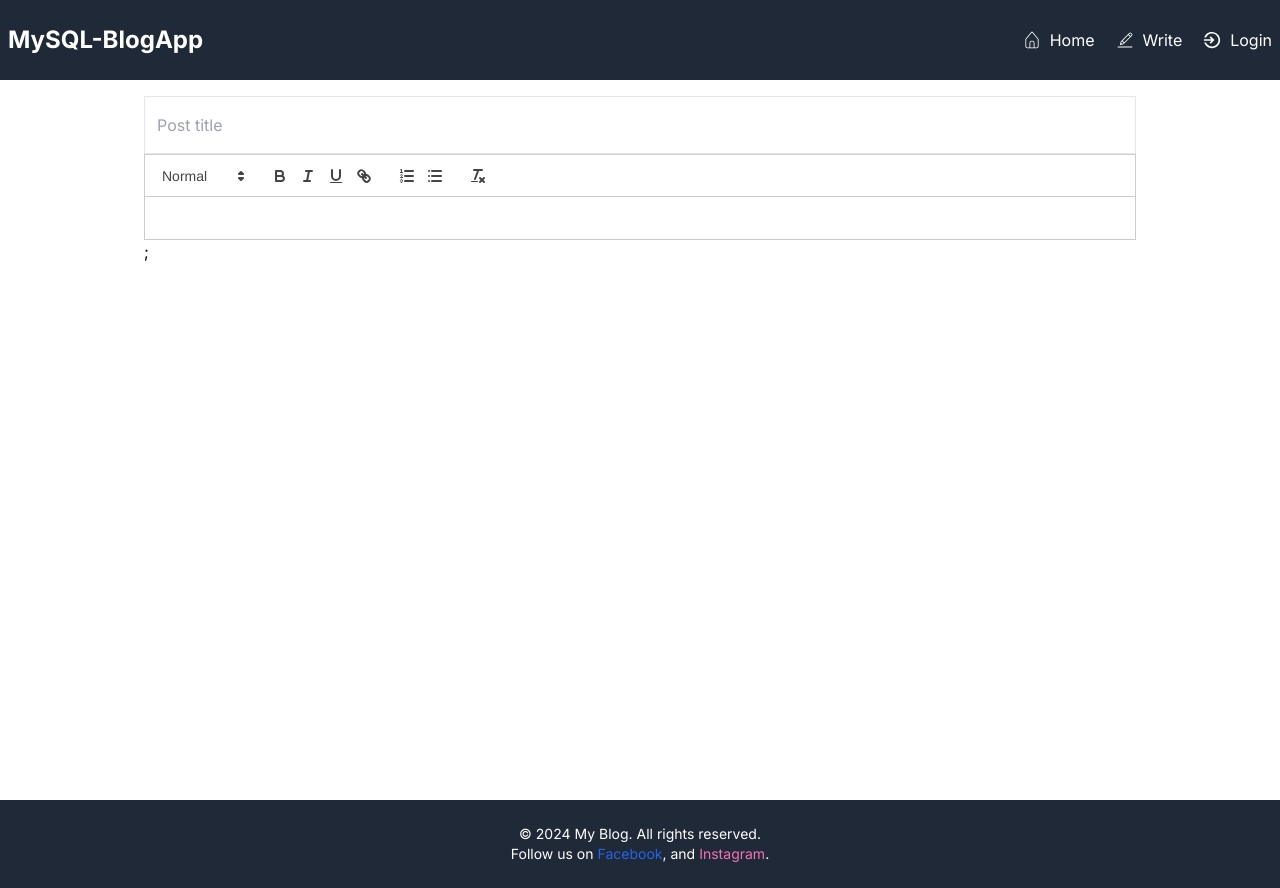
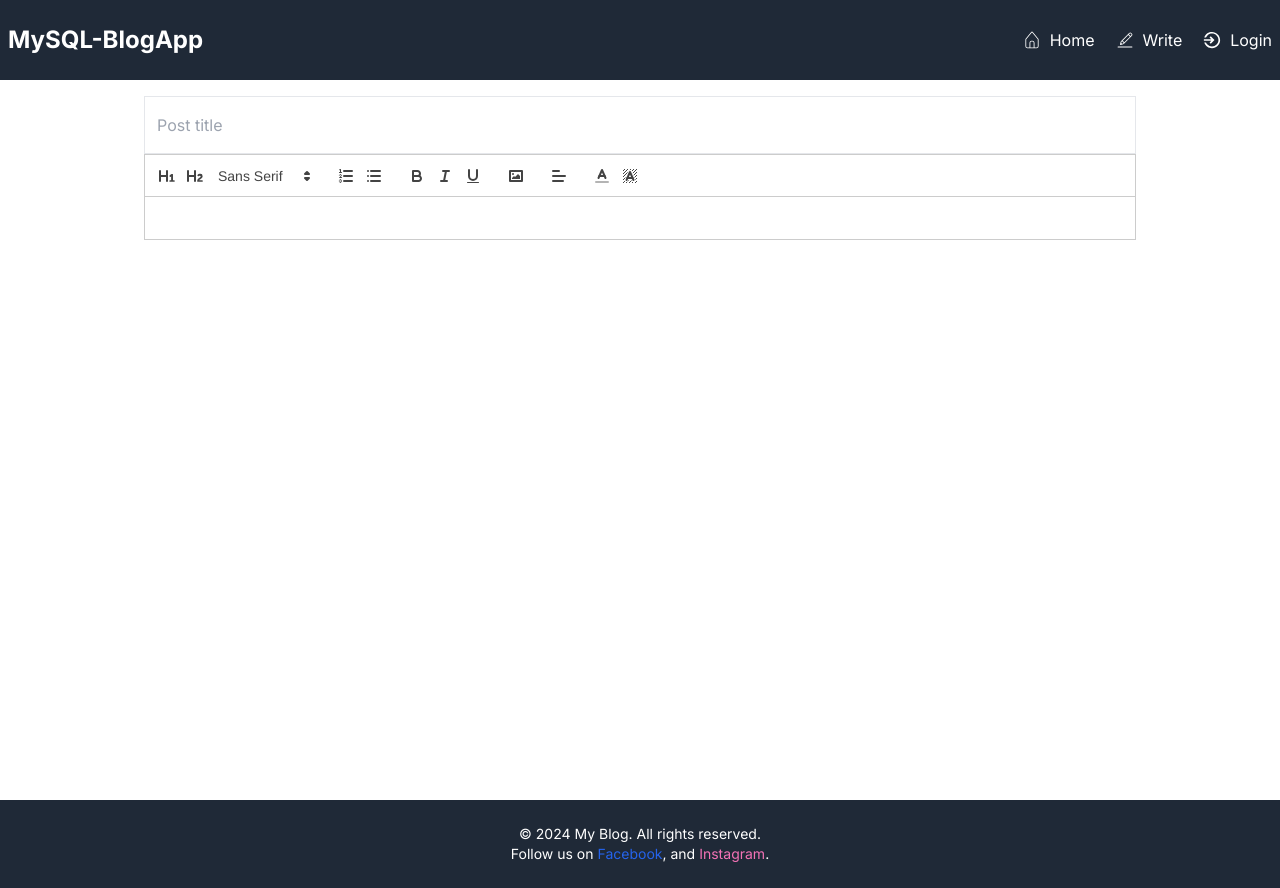
Before and after one commit to Nurlan-Bakenbaev/mysqlblog, a Next.js app: page /write in a window 1280 px wide. Built offline with nearby package versions, Linux system fonts and the light colour scheme.

Commit message:
modified:   src/app/write/page.jsx

```diff
--- a/src/app/write/page.jsx
+++ b/src/app/write/page.jsx
@@ -4,6 +4,32 @@ import ReactQuill from "react-quill";
 import "react-quill/dist/quill.snow.css";
 const WritePost = () => {
   const [postValue, setPostValue] = useState("");
+
+  const modules = {
+    toolbar: [
+      [{ header: "1" }, { header: "2" }, { font: [] }],
+      [{ list: "ordered" }, { list: "bullet" }],
+      ["bold", "italic", "underline"],
+      ["image"],
+      [{ align: [] }],
+      [{ color: [] }, { background: [] }],
+    ],
+  };
+
+  const formats = [
+    "header",
+    "font",
+    "size",
+    "bold",
+    "italic",
+    "underline",
+    "list",
+    "bullet",
+    "image",
+    "color",
+    "background",
+    "align",
+  ];
   console.log(postValue);
   return (
     <div>
@@ -13,7 +39,13 @@ const WritePost = () => {
           type="text"
           placeholder="Post title"
         />
-        <ReactQuill theme="snow" value={postValue} onChange={setPostValue} />;
+        <ReactQuill
+          modules={modules}
+          formats={formats}
+          theme="snow"
+          value={postValue}
+          onChange={setPostValue}
+        />
       </form>
     </div>
   );
```
